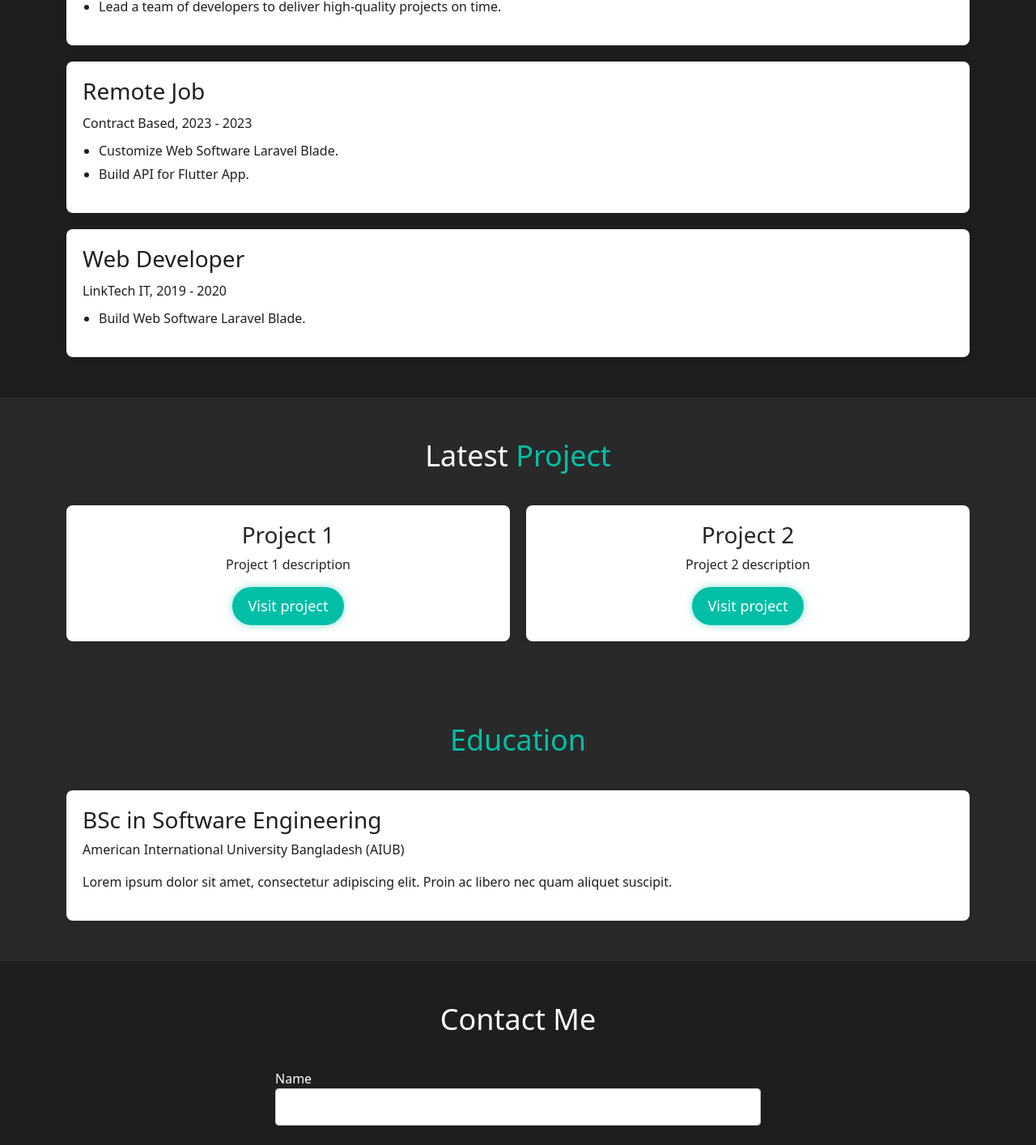
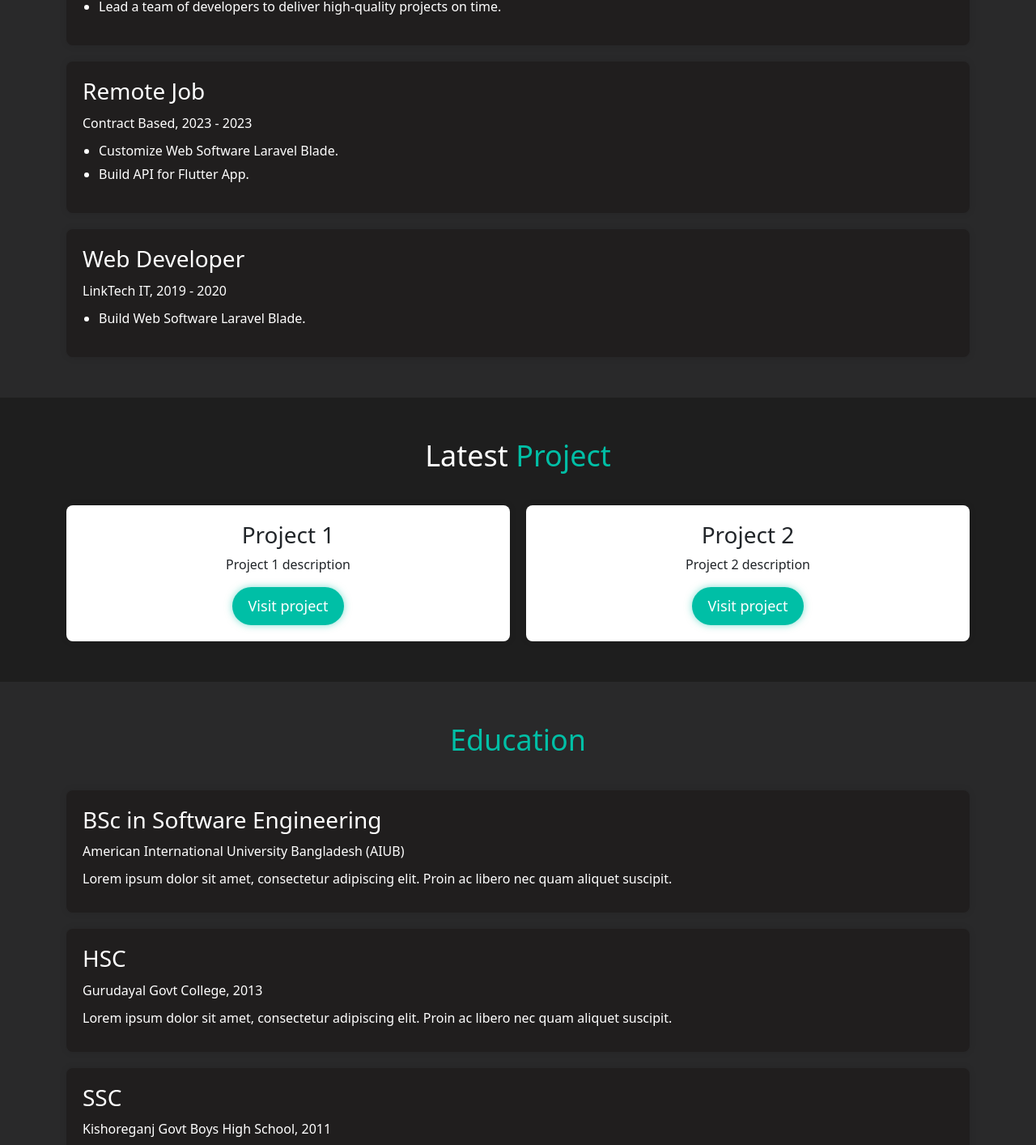
Before and after one commit to farhanfahidurrahim/portfolio-static-vuejs, a Vue app: page / in a window 1280 px wide. Shown: the part 1652-3066 px from the top of the page at 81% size. Built offline with nearby package versions, Linux system fonts and the light colour scheme.

Commit message:
update design

```diff
--- a/src/views/Portfolio.vue
+++ b/src/views/Portfolio.vue
@@ -200,6 +200,24 @@
               libero nec quam aliquet suscipit.
             </p>
           </div>
+
+          <div class="education-item">
+            <h3>HSC</h3>
+            <p>Gurudayal Govt College, 2013</p>
+            <p>
+              Lorem ipsum dolor sit amet, consectetur adipiscing elit. Proin ac
+              libero nec quam aliquet suscipit.
+            </p>
+          </div>
+
+          <div class="education-item">
+            <h3>SSC</h3>
+            <p>Kishoreganj Govt Boys High School, 2011</p>
+            <p>
+              Lorem ipsum dolor sit amet, consectetur adipiscing elit. Proin ac
+              libero nec quam aliquet suscipit.
+            </p>
+          </div>
         </div>
       </div>
     </section>
@@ -383,40 +401,6 @@ const projects = [
   max-width: 500px;
 }
 
-/* Skills Section Styles */
-.skills {
-  padding: 50px 0;
-  background-color: #1e1e1e;
-  color: #fff;
-}
-
-.section-title .highlight-skills {
-  color: #00bfa6;
-}
-
-.skills-grid {
-  display: flex;
-  gap: 20px;
-  justify-content: center;
-}
-
-.skill-item {
-  flex: 1;
-  text-align: center;
-}
-
-.skill-bar {
-  background-color: #333;
-  border-radius: 8px;
-  overflow: hidden;
-  margin-top: 10px;
-}
-
-.skill-progress {
-  height: 20px;
-  background-color: #00bfa6;
-}
-
 /* About Section Styles */
 
 .about {
@@ -462,10 +446,46 @@ const projects = [
   margin-bottom: 20px;
 }
 
+/* Skills Section Styles */
+.skills {
+  padding: 50px 0;
+  background-color: #1e1e1e;
+  color: #fff;
+}
+
+.section-title .highlight-skills {
+  color: #00bfa6;
+}
+
+.skills-grid {
+  display: flex;
+  gap: 20px;
+  justify-content: center;
+}
+
+.skill-item {
+  flex: 1;
+  text-align: center;
+}
+
+.skill-bar {
+  background-color: #333;
+  border-radius: 8px;
+  overflow: hidden;
+  margin-top: 10px;
+}
+
+.skill-progress {
+  height: 20px;
+  background-color: #00bfa6;
+}
+
+
+
 /* Work & Experience Section Styles */
 .work-experience {
   padding: 50px 0;
-  background-color: #1e1e1e;
+  background-color: #29292a;
   color: #fff;
 }
 
@@ -485,7 +505,7 @@ const projects = [
 }
 
 .work-experience-item {
-  background-color: #fff;
+  background-color: #201e1e;
   padding: 20px;
   border-radius: 8px;
   box-shadow: 0 0 10px rgba(0, 0, 0, 0.1);
@@ -494,10 +514,12 @@ const projects = [
 
 .work-experience-item h3 {
   margin-bottom: 10px;
+  color: #fff;
 }
 
 .work-experience-item p {
   margin-bottom: 10px;
+  color: #fff;
 }
 
 .work-experience-item ul {
@@ -507,13 +529,14 @@ const projects = [
 
 .work-experience-item ul li {
   margin-bottom: 5px;
+  color: #fff;
 }
 
-/* Projects Section Styles */
+/* Latest Projects Section Styles */
 
 .projects {
   padding: 50px 0;
-  background-color: #29292a;
+  background-color: #1e1e1e;
 }
 
 .section-title {
@@ -568,11 +591,21 @@ const projects = [
 }
 
 .education-item {
-  background-color: #fff;
+  background-color: #201e1e;
   padding: 20px;
   border-radius: 8px;
   box-shadow: 0 0 10px rgba(0, 0, 0, 0.1);
   color: #1e1e1e;
+}
+
+.education-item h3 {
+  margin-bottom: 10px;
+  color: #fff;
+}
+
+.education-item p {
+  margin-bottom: 10px;
+  color: #fff;
 }
 
 /* End */
```
